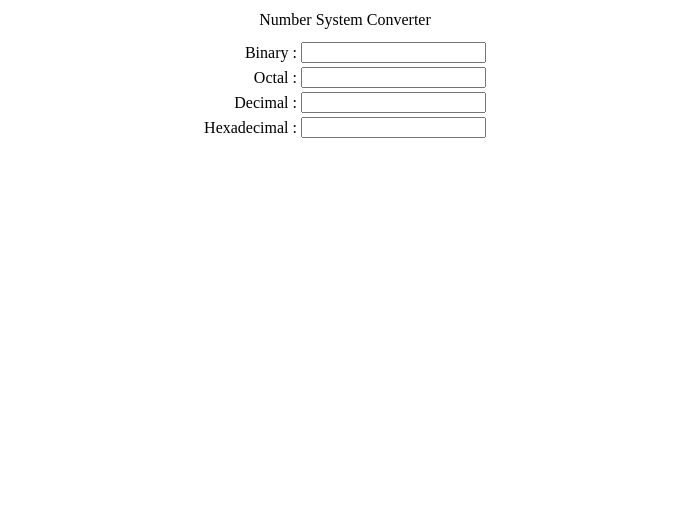
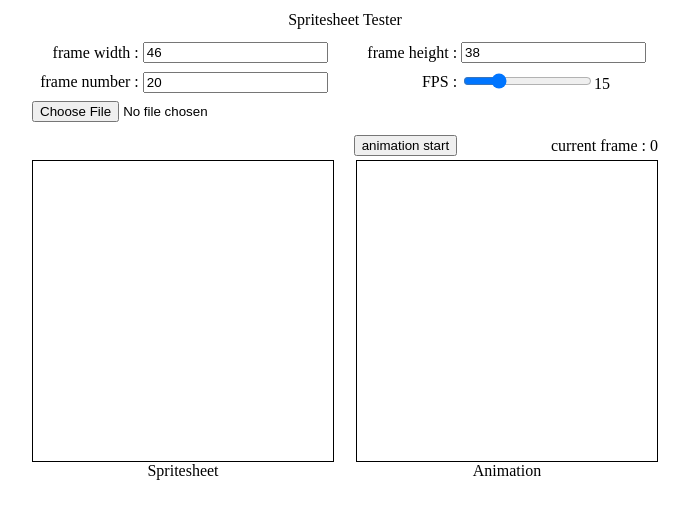
Before and after one commit to kcal2845/js_utils, a plain HTML site: page number_system_converter/index.html in a window 1280 px wide. Shown: the whole page, without its empty margins (295-984 px from the left). Drawn offline with Linux system fonts and the light colour scheme.

Commit message:
Update index.html

```diff
--- a/number_system_converter/index.html
+++ b/number_system_converter/index.html
@@ -1,18 +1,44 @@
-<!doctype html>
-<html>
-<head><title>Browser Language</title>
-<meta charset='utf-8'>
-</head>
-<body>
 <div>
+<form oninput='fpsvalue.value = fps.value'>
 <table align='center'>
-<tr><td align='center' colspan='2' style='padding-bottom:10px'>Number System Converter</td></tr>
-<tr><td align='right'>Binary :</td><td align='center'><input type='text' id='input_binary' value='' style="text-align: right;"></td></tr>
-<tr><td align='right'>Octal :</td><td align='center'><input type='text' id='input_octal' value='' style="text-align: right;"></td></tr>
-<tr><td align='right'>Decimal :</td><td align='center'><input type='text' id='input_decimal' value='' style="text-align: right;"></td></tr>
-<tr><td align='right'>Hexadecimal :</td><td align='center'><input type='text' id='input_hexadecimal' value='' style="text-align: right;"></td></tr>
+<tr><td align = 'center' colspan='4' style='padding-bottom:10px'>Spritesheet Tester</td></tr>
+<tr>
+  <td align = 'right' style='padding-bottom:5px'>frame width : </td>
+  <td align = 'left' style='padding-bottom:5px'><input type='text' id='frame_width' value='46'></td>
+  <td align = 'right' style='padding-bottom:5px'>frame height : </td>
+  <td align = 'left' style='padding-bottom:5px'><input type='text' id='frame_height' value='38'></td>
+</tr>
+<tr>
+  <td align = 'right' style='padding-bottom:5px'>frame number : </td>
+  <td align = 'left' style='padding-bottom:5px'><input type='text' id='frame_number' value='20'></td>
+  <td align = 'right' style='padding-bottom:5px'> FPS : </td>
+  <td align = 'left' style='padding-bottom:5px'><input type = 'range' id='fps' min=0 max=60 value = '15'><output id='fpsvalue'>15</output></td>
+</tr>
+<tr>
+  <td colspan = '4' align = 'left' style='padding-bottom:10px'>
+    <input type='file' id='getfile' accept='image/*'>
+  </td>
+</tr>
+<tr>
+<td colspan = '2' align = 'left'><output id = 'sizetext'></output></td>
+<td align = 'right'>
+  <input type='button' id='animationbutton' value = 'animation start'>
+</td>
+<td align = 'right'>
+  <output id='currentframetext'>current frame : 0</output>
+</td>
+</tr>
+<tr>
+  <td align = 'center' style='padding-right:10px' colspan='2'>
+    <canvas width = 300; height = 300; style='border:1px black solid;' id = 'canvas_spritesheet'></canvas><br>
+    Spritesheet
+  </td>
+  <td align = 'center' style='padding-left:10px' colspan='2'>
+    <canvas width = 300; height = 300; style='border:1px black solid;' id = 'canvas_animation'></canvas><br>
+    Animation
+  </td>
+</tr>
 </table>
-<script src='number_system_converter.js'></script>
+</form>
+<script src='spritesheet_tester.js'></script>
 </div>
-</body>
-</html>
```
